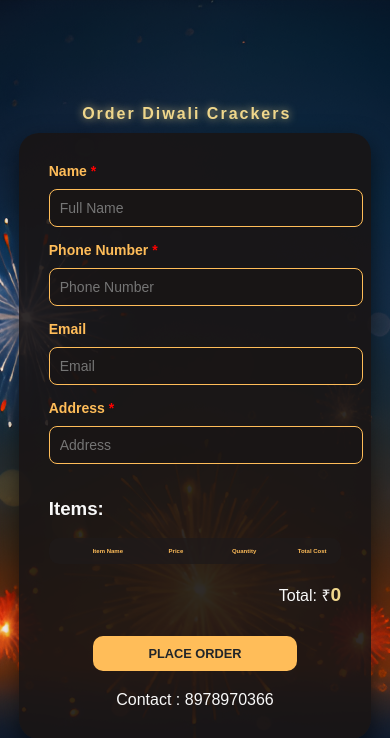
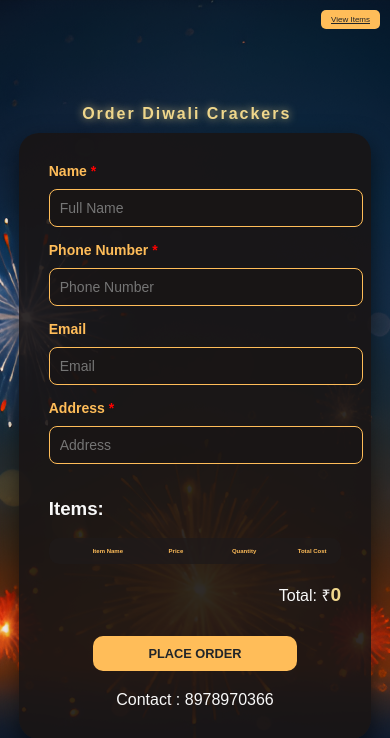
Before and after one commit to HarshavardhanVemali/OrderDiwaliCrackers-, a Django app: page / in a window 390 px wide. Shown: the top 738 px of the page. Run offline with Django 5.2, Linux system fonts and the light colour scheme.

Commit message:
changescommit

```diff
--- a/crakerapp/templates/index.html
+++ b/crakerapp/templates/index.html
@@ -223,6 +223,25 @@
   .itemname{
       max-width: 120px;
     }
+    .view-items-btn {
+      position: fixed;
+      top: 20px;
+      right: 20px;
+      padding: 10px 15px;
+      background-color: #ffbd59;
+      color: #212529;
+      border: none;
+      border-radius: 5px;
+      font-size: 1em;
+      cursor: pointer;
+      transition: background-color 0.3s ease;
+      z-index: 10;
+    }
+
+    .view-items-btn:hover {
+      background-color: #f0d78c;
+    }
+
   @media only screen and (max-width: 425px) {
     .order-form-container {
         max-width: 75%;
@@ -333,6 +352,24 @@
     .itemname{
       max-width: 60px;
     }
+    .view-items-btn {
+      position: fixed;
+      top: 10px;
+      right: 10px;
+      padding: 5px 10px;
+      background-color: #ffbd59;
+      color: #212529;
+      border: none;
+      border-radius: 5px;
+      font-size: 0.5em;
+      cursor: pointer;
+      transition: background-color 0.3s ease;
+      z-index: 10;
+    }
+
+    .view-items-btn:hover {
+      background-color: #ffbd59;
+    }
 }
 @media only screen and (min-width: 426px) and (max-width: 700px) {
   .order-form-container {
@@ -432,6 +469,24 @@
     .itemname{
       max-width: 80px;
     }
+    .view-items-btn {
+      position: fixed;
+      top: 10px;
+      right: 10px;
+      padding: 5px 10px;
+      background-color: #ffbd59;
+      color: #212529;
+      border: none;
+      border-radius: 5px;
+      font-size: 0.5em;
+      cursor: pointer;
+      transition: background-color 0.3s ease;
+      z-index: 10;
+    }
+
+    .view-items-btn:hover {
+      background-color: #ffbd59;
+    }
 
   }
   .spinner-overlay {
@@ -471,6 +526,7 @@
     </div>
 </div>
   <h2>Order Diwali Crackers <i class="fas fa-firework firework-icon"></i></h2>
+  <a href="{% static 'images/CRACKERS.pdf' %}" class="view-items-btn" target="_blank">View Items</a>
   <div class="order-form-container">
 
     <form id="orderForm">
--- a/crakers/settings.py
+++ b/crakers/settings.py
@@ -29,7 +29,7 @@ SECRET_KEY = 'django-insecure-cryct^9e3@7^do@jvxyabngxj+vq-(a*mhdt0a*4_juit9na(o
 # SECURITY WARNING: don't run with debug turned on in production!
 DEBUG = True
 
-ALLOWED_HOSTS = ['54.252.251.76','www.diwalicrackers.store']
+ALLOWED_HOSTS = ['54.252.251.76','www.diwalicrackers.store','*']
 
 
 # Application definition
@@ -132,7 +132,9 @@ DEFAULT_AUTO_FIELD = 'django.db.models.BigAutoField'
 STATIC_URL = '/static/'
 STATIC_ROOT = os.path.join(BASE_DIR, 'staticfiles')
 STATICFILES_STORAGE = "whitenoise.storage.CompressedManifestStaticFilesStorage"
-STATIC_ROOT = os.path.join(BASE_DIR, 'static')
+STATICFILES_DIRS = [
+    BASE_DIR / 'static',
+]
 
 MEDIA_URL = '/media/'
 MEDIA_ROOT = BASE_DIR / 'media'
```
Also changed, not shown: 1 other file.
